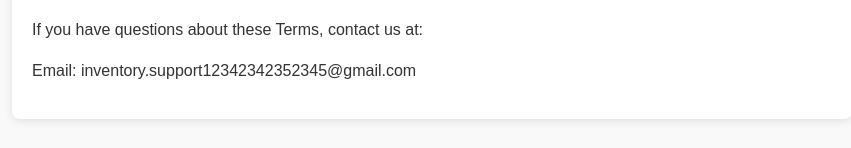
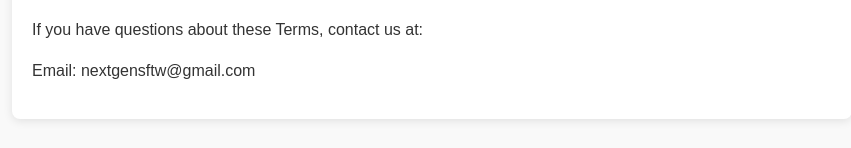
Before and after one commit to dev348522098994dev25/termsofservice, a plain HTML site: page docs/index.html in a window 1280 px wide. Shown: the part 1372-1520 px from the top of the page, without its empty margins (208-1059 px from the left). Drawn offline with Linux system fonts and the light colour scheme.

Commit message:
Update index.html

```diff
--- a/docs/index.html
+++ b/docs/index.html
@@ -90,7 +90,7 @@
 
     <h2>9. Contact</h2>
     <p>If you have questions about these Terms, contact us at:</p>
-    <p>Email: inventory.support12342342352345@gmail.com</p>
+    <p>Email: nextgensftw@gmail.com</p>
 </main>
 
 <footer>
```
